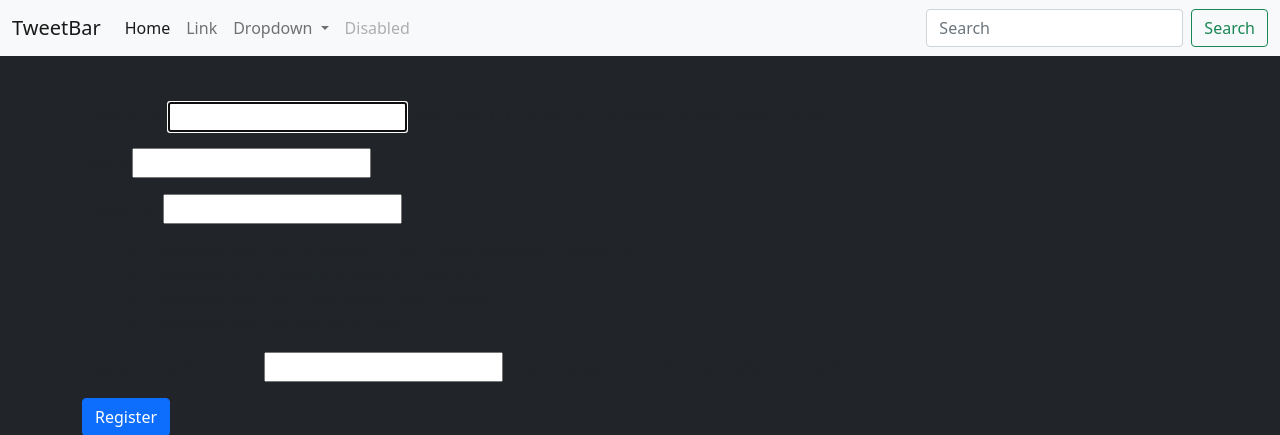
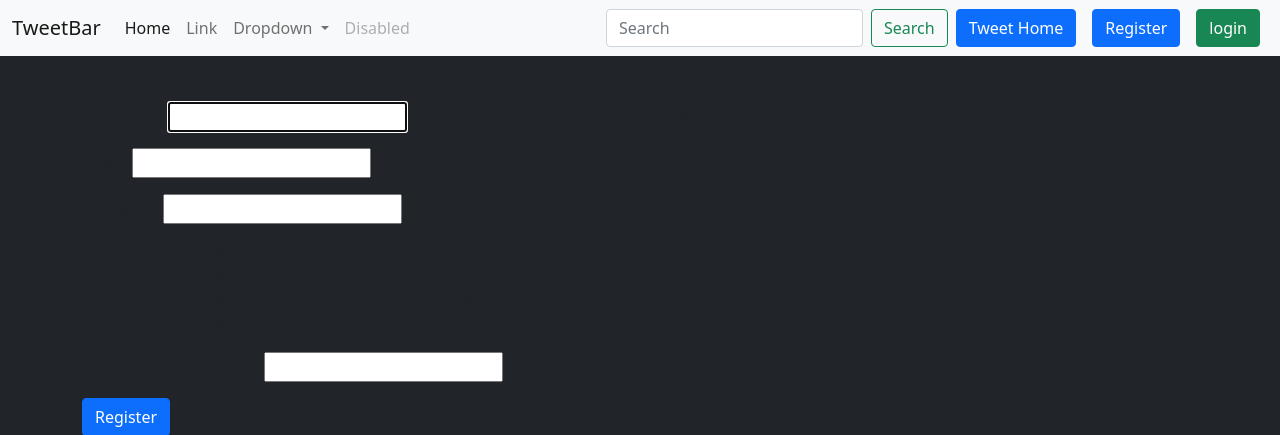
Before and after one commit to mohammed-7/Django_project, a Django app: page /tweet/register/ in a window 1280 px wide. Shown: the top 435 px of the page. Run offline with Django 5.2, Linux system fonts and the light colour scheme.

Commit message:
this small projects completes here.

```diff
--- a/chaiheadq/templates/layout.html
+++ b/chaiheadq/templates/layout.html
@@ -44,6 +44,16 @@
               <input class="form-control me-2" type="search" placeholder="Search" aria-label="Search">
               <button class="btn btn-outline-success" type="submit">Search</button>
             </form>
+            <a href="{% url 'tweet_list' %}" class="btn btn-primary mx-2">Tweet Home</a>
+            {% if user.is_authenticated %}
+            <form method="post" action="{% url 'logout' %}">
+              {% csrf_token %}
+              <button class="btn btn-danger" type="submit">Logout</button>
+            </form>
+            {% else %}
+            <a href="{% url 'register' %}" class="btn btn-primary mx-2">Register</a>
+            <a href="{% url 'login' %}" class="btn btn-success mx-2">login</a>
+            {% endif %}
           </div>
         </div>
       </nav>
```
Also changed, not shown: chaiheadq/db.sqlite3, chaiheadq/media/photos/twitter-177_jjE9xqE.png (added), chaiheadq/media/photos/twitter-177_tLMymza.png (added).
